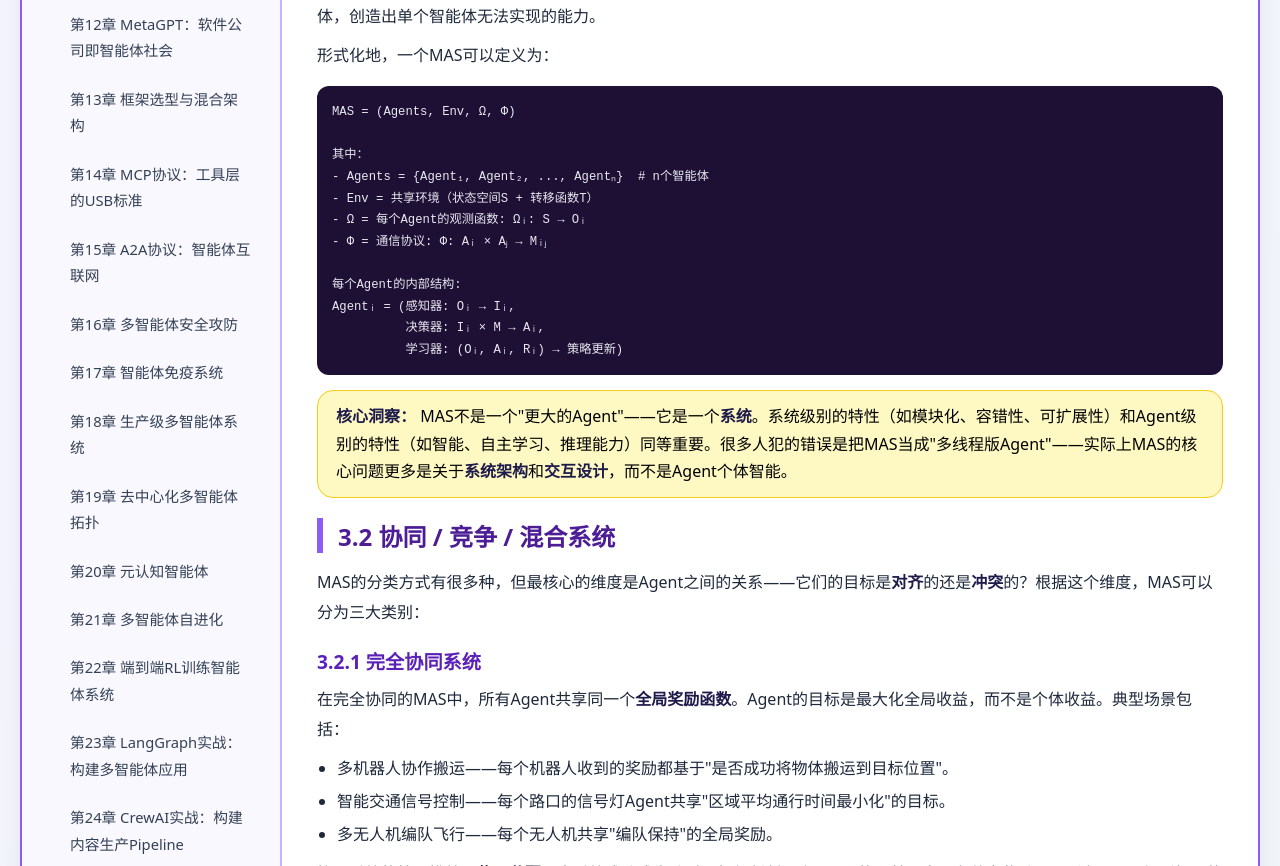
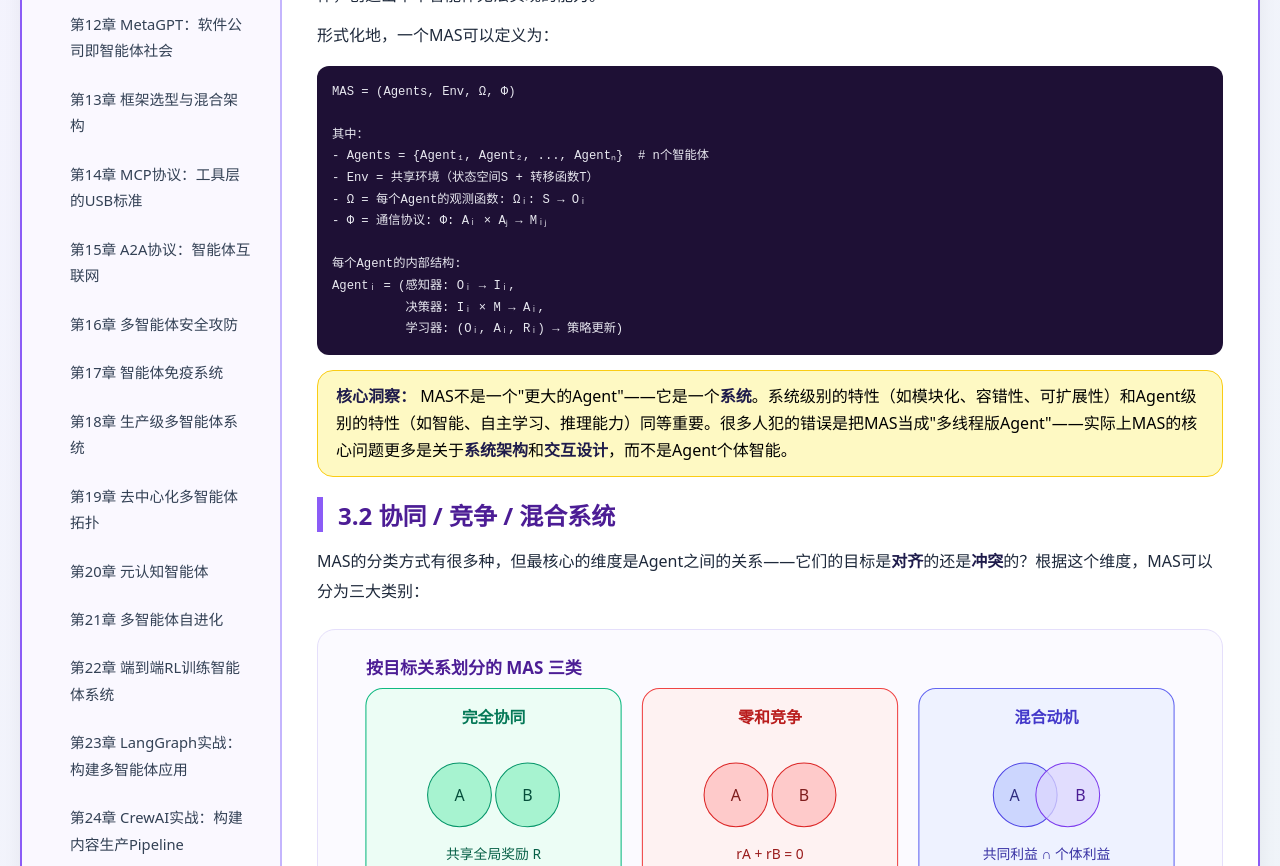
Before and after one commit to 1998x-stack/multi-agent-systems-tutorial, a plain HTML site: page 03.html in a window 1280 px wide. Shown: the part 840-1706 px from the top of the page. Drawn offline with Linux system fonts and the light colour scheme.

Commit message:
feat(multi-agent-systems-tutorial): 第3章语义结构与MAS三类目标结构图

```diff
--- a/03.html
+++ b/03.html
@@ -5,11 +5,18 @@
     <meta name="viewport" content="width=device-width, initial-scale=1.0, maximum-scale=1.5, user-scalable=yes">
     <title>第3章 多智能体系统概述</title>
     <link rel="stylesheet" href="theme.css">
+    <style>
+        pre { overflow-x: auto; max-width: 100%; }
+        @media (max-width: 768px) {
+            table { table-layout: fixed; width: 100%; }
+            th, td { word-break: break-word; }
+        }
+    </style>
 </head>
 <body>
 <div class="double-border">
 <div class="container">
-    <div class="sidebar">
+    <nav class="sidebar" aria-label="课程目录">
         <h3>🤖 课程目录</h3>
         <ul class="chapter-list">
             <li><a href="01.html">第1章 智能体革命：从单体到多体</a></li>
@@ -41,10 +48,10 @@
             <li><a href="27.html">第27章 Agent互联网与开放生态</a></li>
             <li><a href="28.html">第28章 综合项目：构建自进化研发助手MAS</a></li>
         </ul>
-    </div>
-    <div class="main-content">
+    </nav>
+    <main class="main-content">
 
-        <h2>第3章 多智能体系统概述</h2>
+        <h1 class="page-title">第3章 多智能体系统概述</h1>
 
         <p>让我们从一个思想实验开始。假设你是一个项目经理，手下有一个"全能型员工"——他什么都会：写代码、做设计、写文档、谈客户、管进度。听起来很完美对吧？但现实中你会发现：这位全能选手的注意力被分散到各个领域，每个领域都做不到顶尖；一旦他生病或离职，整个项目就瘫痪了；而且他做的所有决策都只有一个视角——他自己的想法。</p>
 
@@ -88,6 +95,36 @@ Agentᵢ = (感知器: Oᵢ → Iᵢ,
         <h2>3.2 协同 / 竞争 / 混合系统</h2>
 
         <p>MAS的分类方式有很多种，但最核心的维度是Agent之间的关系——它们的目标是<strong>对齐</strong>的还是<strong>冲突</strong>的？根据这个维度，MAS可以分为三大类别：</p>
+
+        <figure>
+        <div class="fig-scroll">
+        <svg viewBox="0 0 820 280" role="img" aria-labelledby="masT masD">
+          <title id="masT">MAS 按目标关系的三大类别：完全协同、零和竞争、混合动机</title>
+          <desc id="masD">协同系统共享全局奖励 R，目标对齐；零和竞争中两 Agent 收益之和恒为零，目标对立；混合动机下两 Agent 既有重叠的共同利益，也有各自的个体利益。</desc>
+          <rect width="820" height="280" fill="#fbfaff"/>
+          <text x="30" y="26" font-size="16" font-weight="700" fill="#4c1d95">按目标关系划分的 MAS 三类</text>
+          <rect x="30" y="40" width="240" height="210" rx="16" fill="#ecfdf5" stroke="#10b981"/>
+          <text x="150" y="72" font-size="15" font-weight="600" text-anchor="middle" fill="#047857">完全协同</text>
+          <circle cx="118" cy="140" r="30" fill="#a7f3d0" stroke="#059669"/><text x="118" y="146" font-size="15" text-anchor="middle" fill="#064e3b">A</text>
+          <circle cx="182" cy="140" r="30" fill="#a7f3d0" stroke="#059669"/><text x="182" y="146" font-size="15" text-anchor="middle" fill="#064e3b">B</text>
+          <text x="150" y="200" font-size="13" text-anchor="middle" fill="#065f46">共享全局奖励 R</text>
+          <text x="150" y="224" font-size="13" text-anchor="middle" fill="#065f46">目标对齐</text>
+          <rect x="290" y="40" width="240" height="210" rx="16" fill="#fef2f2" stroke="#ef4444"/>
+          <text x="410" y="72" font-size="15" font-weight="600" text-anchor="middle" fill="#b91c1c">零和竞争</text>
+          <circle cx="378" cy="140" r="30" fill="#fecaca" stroke="#dc2626"/><text x="378" y="146" font-size="15" text-anchor="middle" fill="#7f1d1d">A</text>
+          <circle cx="442" cy="140" r="30" fill="#fecaca" stroke="#dc2626"/><text x="442" y="146" font-size="15" text-anchor="middle" fill="#7f1d1d">B</text>
+          <text x="410" y="200" font-size="13" text-anchor="middle" fill="#991b1b">rA + rB = 0</text>
+          <text x="410" y="224" font-size="13" text-anchor="middle" fill="#991b1b">目标对立</text>
+          <rect x="550" y="40" width="240" height="210" rx="16" fill="#eef2ff" stroke="#6366f1"/>
+          <text x="670" y="72" font-size="15" font-weight="600" text-anchor="middle" fill="#4338ca">混合动机</text>
+          <circle cx="650" cy="140" r="30" fill="#c7d2fe" fill-opacity="0.85" stroke="#4f46e5"/><text x="640" y="146" font-size="15" text-anchor="middle" fill="#312e81">A</text>
+          <circle cx="690" cy="140" r="30" fill="#ddd6fe" fill-opacity="0.75" stroke="#7c3aed"/><text x="702" y="146" font-size="15" text-anchor="middle" fill="#4c1d95">B</text>
+          <text x="670" y="200" font-size="13" text-anchor="middle" fill="#3730a3">共同利益 ∩ 个体利益</text>
+          <text x="670" y="224" font-size="13" text-anchor="middle" fill="#3730a3">部分对齐，部分冲突</text>
+        </svg>
+        </div>
+        <figcaption>三类 MAS 的目标结构：协同系统所有 Agent 优化同一全局奖励，竞争系统个体收益此消彼长（总收益恒为零），混合动机系统则同时存在共同利益与个体利益。工程中的多数真实场景属于混合动机类。</figcaption>
+        </figure>
 
         <h3>3.2.1 完全协同系统</h3>
 
@@ -263,7 +300,7 @@ Agentᵢ = (感知器: Oᵢ → Iᵢ,
             <a href="index.html">📖 返回目录</a>
             <a href="04.html">下一章 →</a>
         </div>
-    </div>
+    </main>
 </div>
 </div>
 </body>
```
